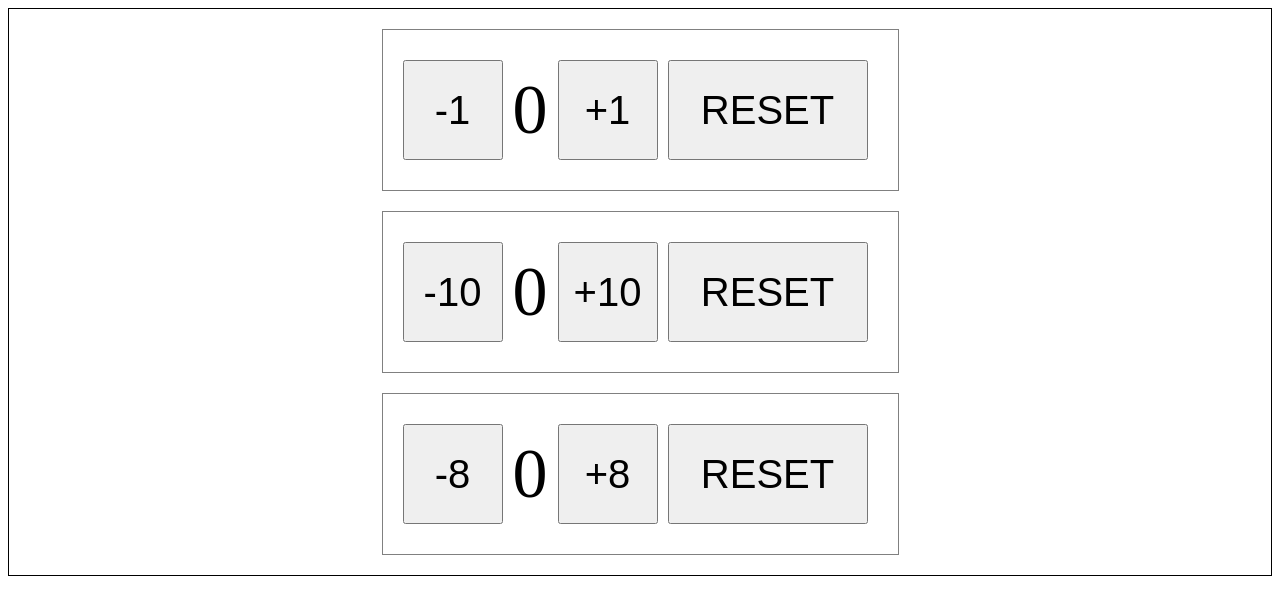
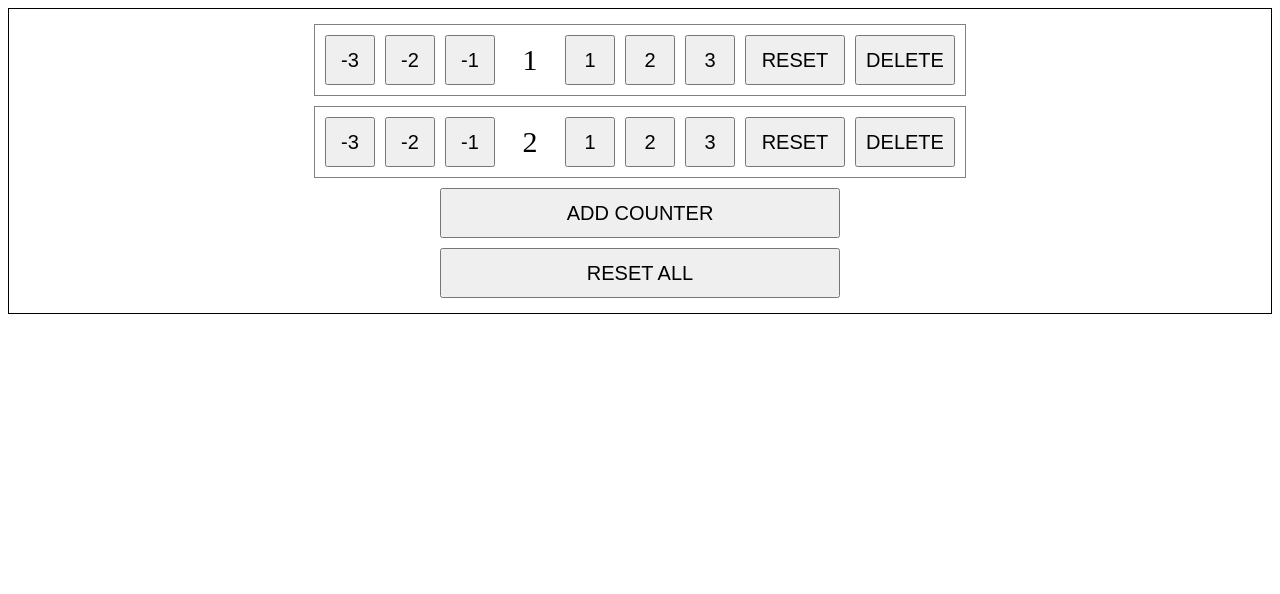
Before and after one commit to Natalina27/counters_pasv, a React (Create React App) app: page / in a window 1280 px wide. Shown: the top 594 px of the page. Built offline with nearby package versions, Linux system fonts and the light colour scheme.

Commit message:
добавлена кнопка DELETE и RESET ALL

```diff
--- a/package.json
+++ b/package.json
@@ -9,7 +9,8 @@
     "@testing-library/user-event": "^7.1.2",
     "react": "^16.13.1",
     "react-dom": "^16.13.1",
-    "react-scripts": "3.4.1"
+    "react-scripts": "3.4.1",
+    "uuidv4": "^6.2.0"
   },
   "scripts": {
     "predeploy": "yarn run build",
@@ -35,6 +36,7 @@
     ]
   },
   "devDependencies": {
-    "gh-pages": "^3.1.0"
+    "gh-pages": "^3.1.0",
+    "uuid": "^8.2.0"
   }
 }
--- a/src/components/App/App.js
+++ b/src/components/App/App.js
@@ -1,15 +1,51 @@
-import React from 'react';
+import React, {useState} from 'react';
 import {Counter} from "../Counter";
+import { v4 as uuid } from 'uuid';
 
 import s from './App.module.css';
 
 export function App() {
 
+    const initialState = [{id: 1, count: 1},{id:2, count: 2}];
+
+    const [counterList, setCounterList] = useState(initialState);
+
+    const addCounter = () => {
+        const rand = +((Math.random()*10).toFixed());
+        const newList = [...counterList, {id:uuid(), count:rand}];
+        setCounterList(newList);
+    }
+    const deleteCounter = (id) => {
+        const itemIndex = counterList.findIndex((el) => el.id === id);
+
+        const newList = [
+            ...counterList.slice(0, itemIndex),
+            ...counterList.slice(itemIndex + 1),
+        ];
+        setCounterList(newList);
+    }
+
+    const resetAll = () =>{
+        const newList = [...counterList];
+        newList.map(el => el.count = 0);
+        setCounterList(newList);
+    }
+
     return (
         <div className={s.wrap}>
-            <Counter x={1}/>
-            <Counter x={10}/>
-            <Counter x={+(Math.random() * 10).toFixed()}/>
+            {counterList.map((el,i )=>(
+                <Counter
+                    key={uuid()}
+                    id={el.id}
+                    counter={el.count}
+                    index={i}
+                    deleteCounter={deleteCounter}
+                />
+            ))}
+            <button className={s.addCounter} onClick={addCounter}>ADD COUNTER</button>
+            <button className={s.addCounter} onClick={resetAll}>RESET ALL</button>
+
         </div>
+
     );
 }
--- a/src/components/App/App.module.css
+++ b/src/components/App/App.module.css
@@ -6,3 +6,16 @@
   padding: 10px;
   border: black 1px solid;
 }
+.countBtn{
+  display: flex;
+  flex-direction: row;
+  width: 120px;
+  justify-content: space-between;
+}
+.addCounter{
+  height: 50px;
+  width: 400px;
+  font-size: 20px;
+  padding: 5px;
+  margin: 5px;
+}
--- /dev/null
+++ b/src/components/CountBtn/index.js
@@ -0,0 +1,15 @@
+import React from 'react';
+
+import s from './styles.module.css';
+
+
+export const CountBtn = ({value,updateCount, id }) => {
+
+    const send = () => updateCount(value);
+
+    return (
+        <div className={s.btn}>
+            <button className={s.btn} onClick={send} id={id}>{value}</button>
+        </div>
+    );
+};
--- /dev/null
+++ b/src/components/CountBtn/styles.module.css
@@ -0,0 +1,6 @@
+.btn{
+    height: 50px;
+    width: 50px;
+    font-size: 20px;
+    padding: 5px;
+}
--- a/src/components/Counter/Counter.module.css
+++ b/src/components/Counter/Counter.module.css
@@ -2,29 +2,31 @@
     display: flex;
     justify-content: center;
     align-items: center;
-    margin: 10px;
-    padding: 20px;
+    margin: 5px;
+    padding: 5px;
     border: gray 1px solid;
 }
 .count{
+    height: 50px;
+    width: 50px;
     display: flex;
     justify-content: center;
     align-items: center;
-    margin: 10px;
-    font-size: 70px;
+    margin: 5px;
+    font-size: 30px;
 }
 .btn{
-    height: 100px;
-    width: 100px;
-    font-size: 40px;
-    padding: 10px;
+    height: 50px;
+    width: 50px;
+    font-size: 20px;
+    padding: 5px;
 }
 .reset{
-    height: 100px;
-    width: 200px;
-    font-size: 40px;
-    padding: 10px;
-    margin: 10px;
+    height: 50px;
+    width: 100px;
+    font-size: 20px;
+    padding: 5px;
+    margin: 5px;
 }
 
 @media (min-width: 320px) and (max-width:1024px)  {
--- a/src/components/Counter/index.js
+++ b/src/components/Counter/index.js
@@ -1,18 +1,28 @@
-import React from 'react';
-import { useCounter } from "./useCounter";
+import React, {useState} from 'react';
+import {CountBtn} from "../CountBtn";
 
 import s from './Counter.module.css';
 
 
-export const Counter = ({x}) => {
+export const Counter = ({deleteCounter, id, counter}) => {
 
-const { count,  handleMinus, handlePlus, handleReset } = useCounter(x);
-return (
+    const [count, setCount] = useState(counter);
+
+    const updateCount = (n) => setCount(count + n);
+
+    const reset = () => setCount(0);
+
+    return (
         <div className={s.counter}>
-            <button className={s.btn} onClick={handleMinus} >-{x}</button>
+            <CountBtn value={-3} count={count} updateCount={updateCount}/>
+            <CountBtn value={-2} count={count} updateCount={updateCount}/>
+            <CountBtn value={-1} count={count} updateCount={updateCount}/>
             <div className={s.count}>{count}</div>
-            <button className={s.btn} onClick={handlePlus}>+{x}</button>
-            <button className={s.reset} onClick={handleReset}>RESET</button>
+            <CountBtn value={1} count={count} updateCount={updateCount}/>
+            <CountBtn value={2} count={count} updateCount={updateCount}/>
+            <CountBtn value={3} count={count} updateCount={updateCount}/>
+            <button className={s.reset} onClick={reset}>RESET</button>
+            <button className={s.reset} onClick={()=>deleteCounter(id)}>DELETE</button>
         </div>
-    );
-};
+    )
+}
--- a/src/components/Counter/useCounter.js
+++ /dev/null
@@ -1,25 +0,0 @@
-import  {useState} from "react";
-import {_decrease} from "./_decrease";
-import {_increase} from "./_increase";
-import {_reset} from "./_reset";
-
-export const useCounter =(x)=>{
-    console.log('x', x);
-
-
-    const [count, setCount] = useState(0);
-
-    const handleMinus = () => setCount(_decrease(count,x));
-
-    const handlePlus = () => setCount(_increase(count,x));
-
-    const handleReset = () => setCount(_reset)
-
-    return {
-        count,
-        handlePlus,
-        handleMinus,
-        handleReset
-    }
-
-}
```
Also changed, not shown: src/assets/useCounter.js (added, +27 -0 lines), src/assets/_decrease.js (renamed from src/components/Counter/_decrease.js), src/assets/_increase.js (renamed from src/components/Counter/_increase.js), src/assets/_reset.js (renamed from src/components/Counter/_reset.js), 1 other file (tests, documents, lock files or other folders).
